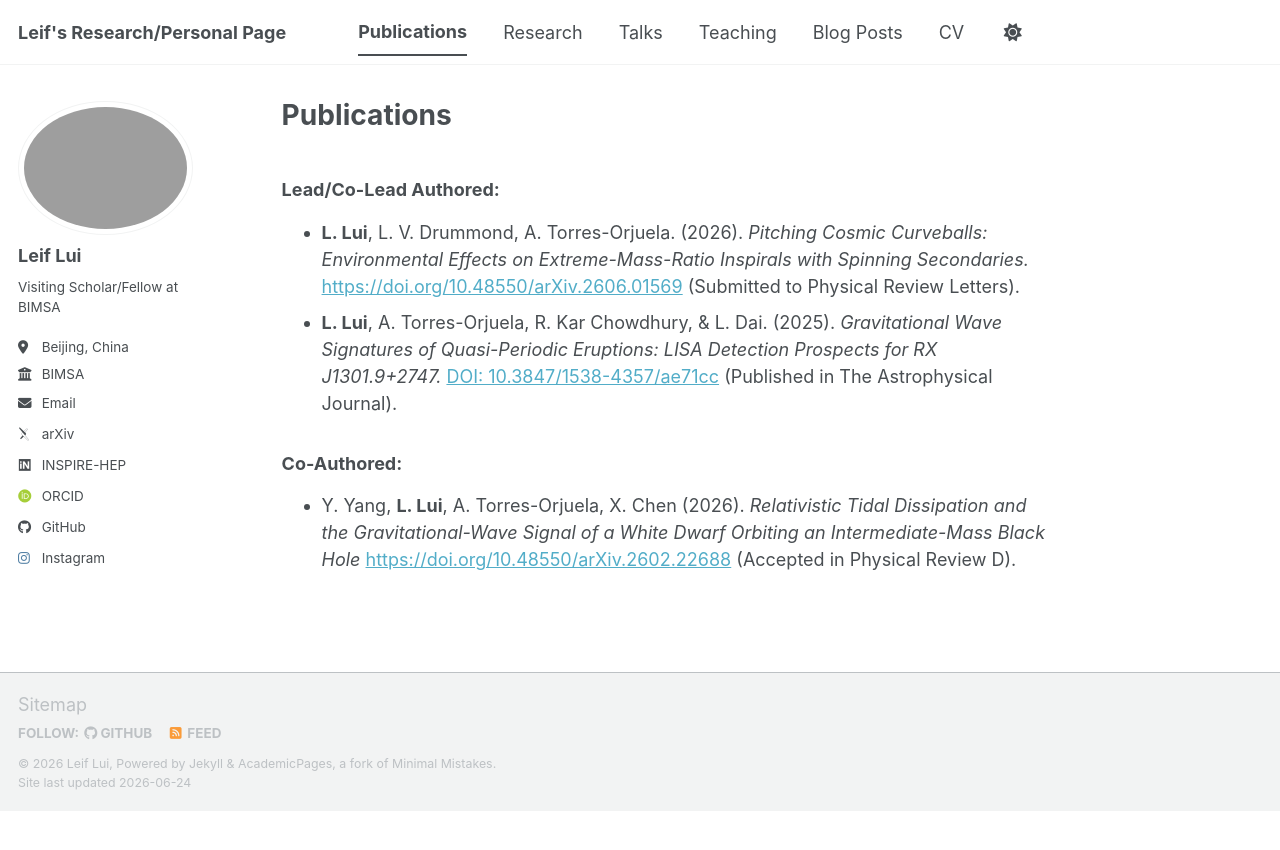
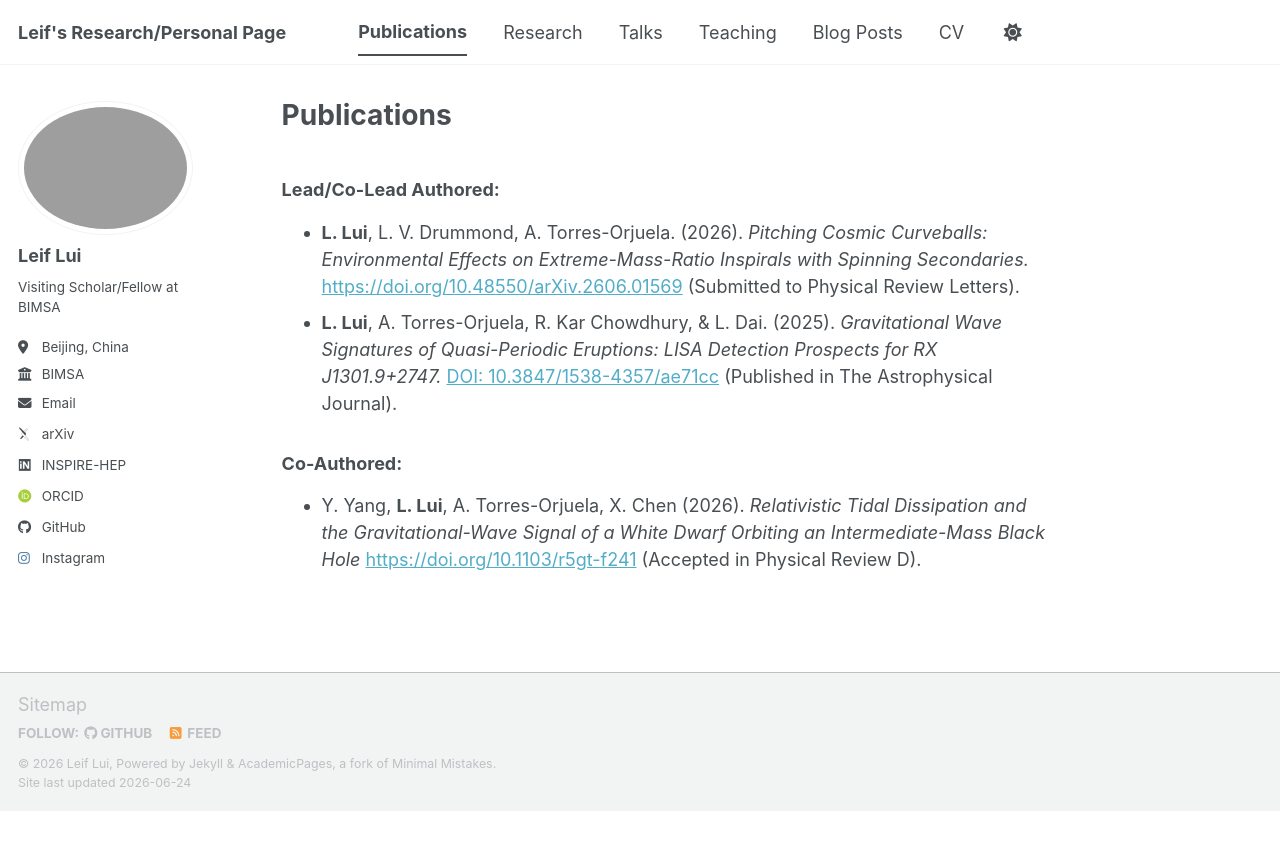
Before and after one commit to leiflui/leiflui.github.io, a Jekyll site: the page built from _pages/publications.md, in a window 1280 px wide. Shown: the top 850 px of the page. Built offline with Jekyll 4.4.1, drawn with Linux system fonts in a browser that asks for light colours; some web fonts are replaced; a script bundle is joined from its source files by our own code; library files that are not in the unit come from our copies; some of the changed lines change nothing that is shown.

Commit message:
Update publications.md

```diff
--- a/_pages/publications.md
+++ b/_pages/publications.md
@@ -9,4 +9,4 @@
 - **L. Lui**, A. Torres-Orjuela, R. Kar Chowdhury, &  L. Dai. (2025). *Gravitational Wave Signatures of Quasi-Periodic Eruptions: LISA Detection Prospects for RX J1301.9+2747.* [DOI: 10.3847/1538-4357/ae71cc](https://iopscience.iop.org/article/10.3847/1538-4357/ae71cc) (Published in The Astrophysical Journal).
 
 ### Co-Authored:
-- Y. Yang, **L. Lui**, A. Torres-Orjuela, X. Chen (2026). *Relativistic Tidal Dissipation and the Gravitational-Wave Signal of a White Dwarf Orbiting an Intermediate-Mass Black Hole* [https://doi.org/10.48550/arXiv.2602.22688](https://doi.org/10.1103/r5gt-f241) (Accepted in Physical Review D).
+- Y. Yang, **L. Lui**, A. Torres-Orjuela, X. Chen (2026). *Relativistic Tidal Dissipation and the Gravitational-Wave Signal of a White Dwarf Orbiting an Intermediate-Mass Black Hole* [https://doi.org/10.1103/r5gt-f241](https://doi.org/10.1103/r5gt-f241) (Accepted in Physical Review D).
```
